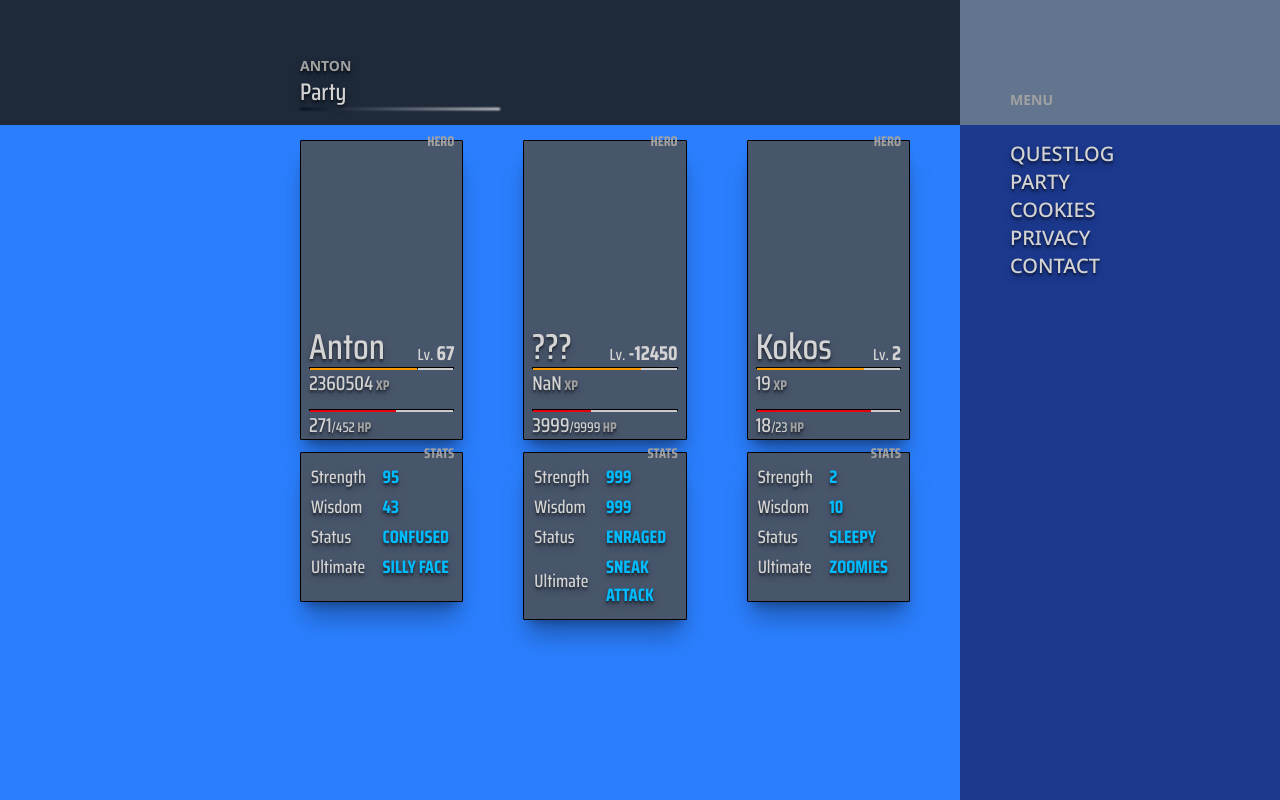
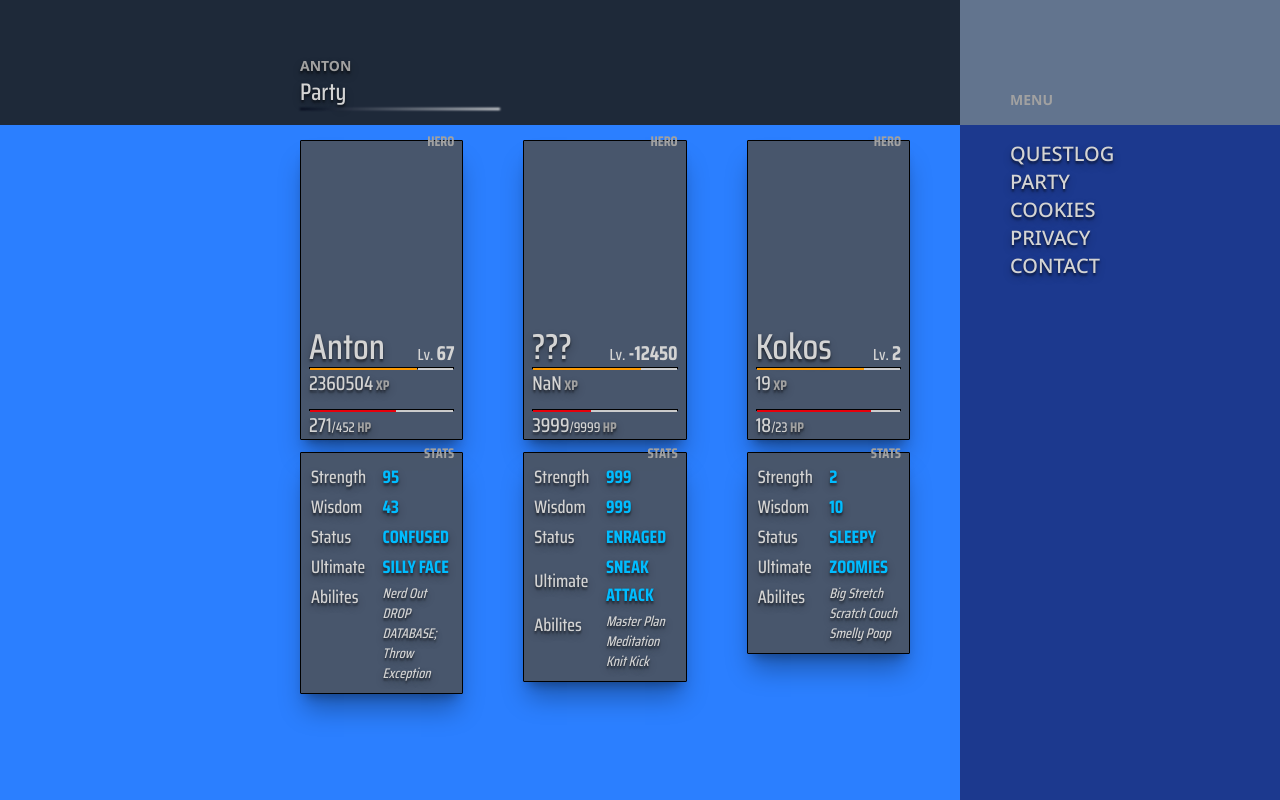
Before and after one commit to audioanton/dev-website-frontend, a Next.js app: page / in a window 1280 px wide. Both pictures are taken after a click on the button "PARTY". Built offline with nearby package versions, Linux system fonts and the light colour scheme.

Commit message:
more fun

```diff
--- a/app/ui/components/PartyMember.tsx
+++ b/app/ui/components/PartyMember.tsx
@@ -11,7 +11,11 @@ interface PartyMemberProps {
   strength: number;
   wisdom: number;
   status: string;
-  abilities: string[];
+  abilities: {
+    first: string;
+    second: string;
+    third: string;
+  };
   ultimate: string;
   fonts: {
     first: NextFont;
@@ -175,6 +179,18 @@ const PartyMember = (props: PartyMemberProps) => {
                 </span>
               </td>
             </tr>
+            <tr>
+              <td className="align-top">Abilites</td>
+              <td>
+                <span className={`italic ${outlineDark} text-sm`}>
+                  <ul>
+                    <li>{props.abilities.first}</li>
+                    <li>{props.abilities.second}</li>
+                    <li>{props.abilities.third}</li>
+                  </ul>
+                </span>
+              </td>
+            </tr>
           </tbody>
         </table>
       </div>
--- a/app/ui/sections/Party.tsx
+++ b/app/ui/sections/Party.tsx
@@ -22,7 +22,11 @@ const Party = ({ fonts }: PartyProps) => {
         strength={95}
         wisdom={43}
         status="confused"
-        abilities={[]}
+        abilities={{
+          first: "Nerd Out",
+          second: "DROP DATABASE;",
+          third: "Throw Exception",
+        }}
         ultimate="silly face"
         fonts={fonts}
       />
@@ -35,7 +39,11 @@ const Party = ({ fonts }: PartyProps) => {
         strength={999}
         wisdom={999}
         status="enraged"
-        abilities={[]}
+        abilities={{
+          first: "Master Plan",
+          second: "Meditation",
+          third: "Knit Kick",
+        }}
         ultimate="sneak attack"
         fonts={fonts}
       />
@@ -48,7 +56,11 @@ const Party = ({ fonts }: PartyProps) => {
         strength={2}
         wisdom={10}
         status="sleepy"
-        abilities={[]}
+        abilities={{
+          first: "Big Stretch",
+          second: "Scratch Couch",
+          third: "Smelly Poop",
+        }}
         ultimate="Zoomies"
         fonts={fonts}
       />
```
